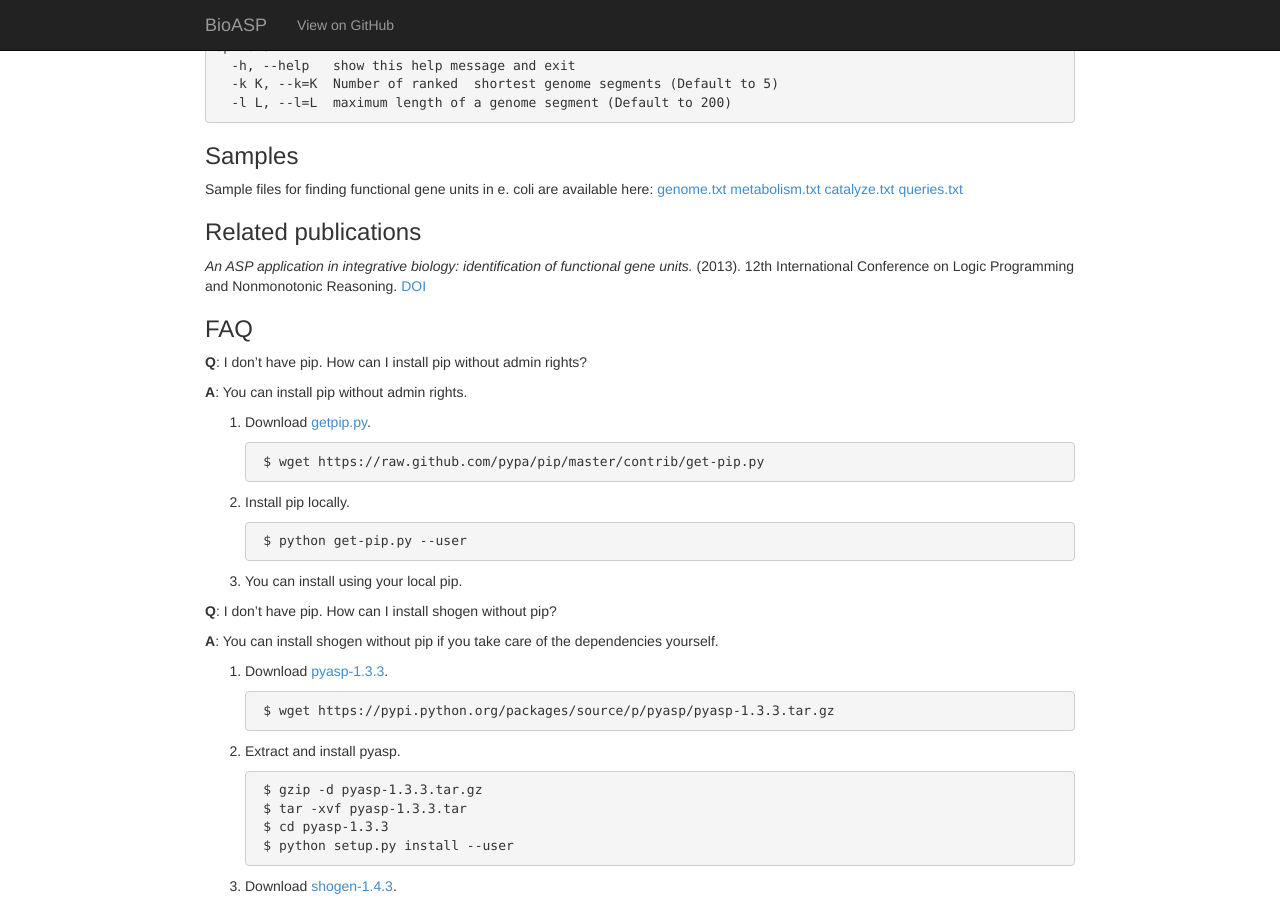
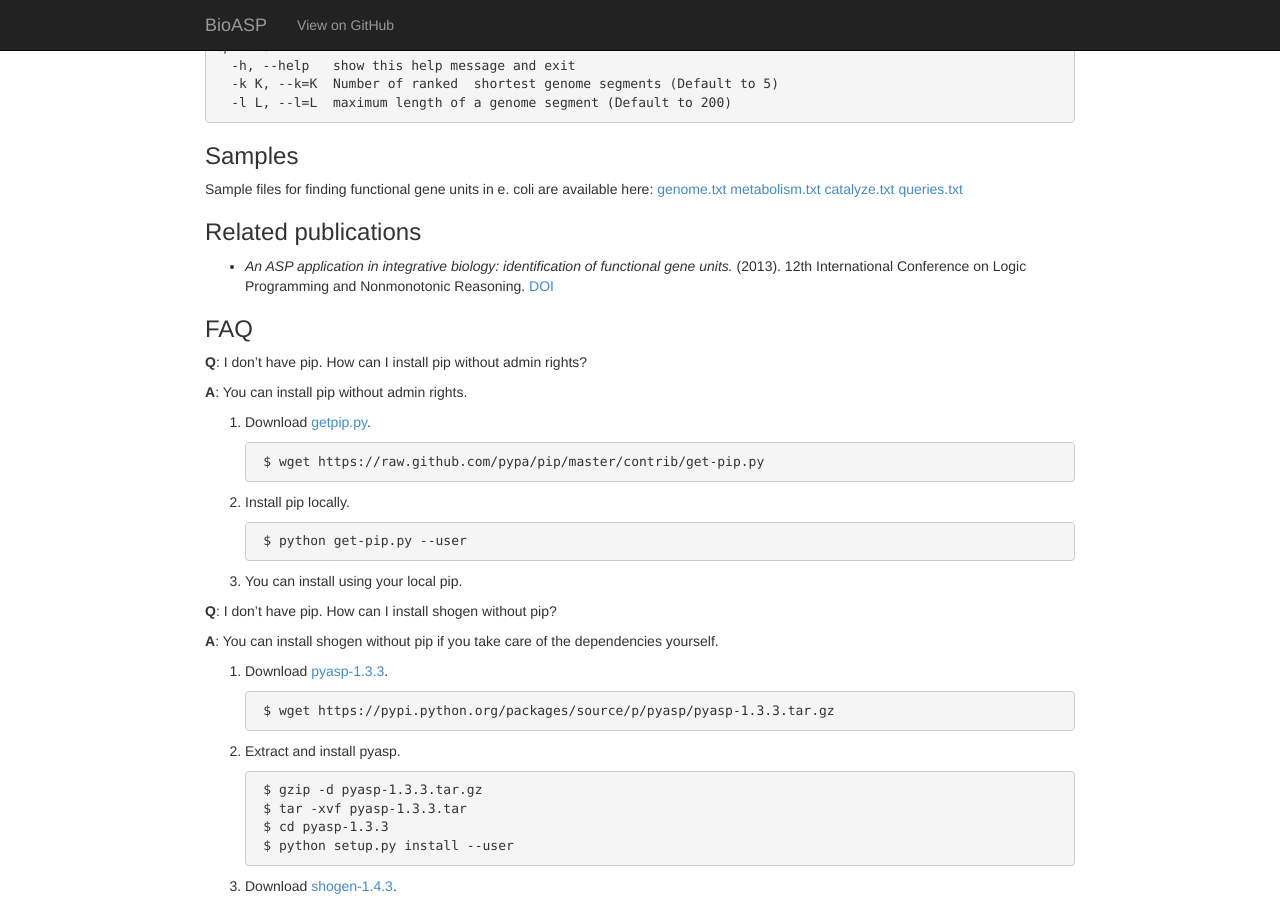
Before and after one commit to bioasp/shogen, a Jekyll site: the page built from index.md, in a window 1280 px wide and 900 px high, scrolled down 642 px. Built offline with Jekyll 4.4.1, drawn with Linux system fonts in a browser that asks for light colours.

```diff
--- a/index.md
+++ b/index.md
@@ -37,7 +37,7 @@ Sample files for finding functional gene units in e. coli are available here:
 
 ### Related publications
 
-*An ASP application in integrative biology: identification of functional gene units.* (2013). 12th International Conference on Logic Programming and Nonmonotonic Reasoning. [DOI](http://dx.doi.org/10.1007/978-3-642-40564-8_21)
+* *An ASP application in integrative biology: identification of functional gene units.* (2013). 12th International Conference on Logic Programming and Nonmonotonic Reasoning. [DOI](http://dx.doi.org/10.1007/978-3-642-40564-8_21)
 
 
 ### FAQ
```
